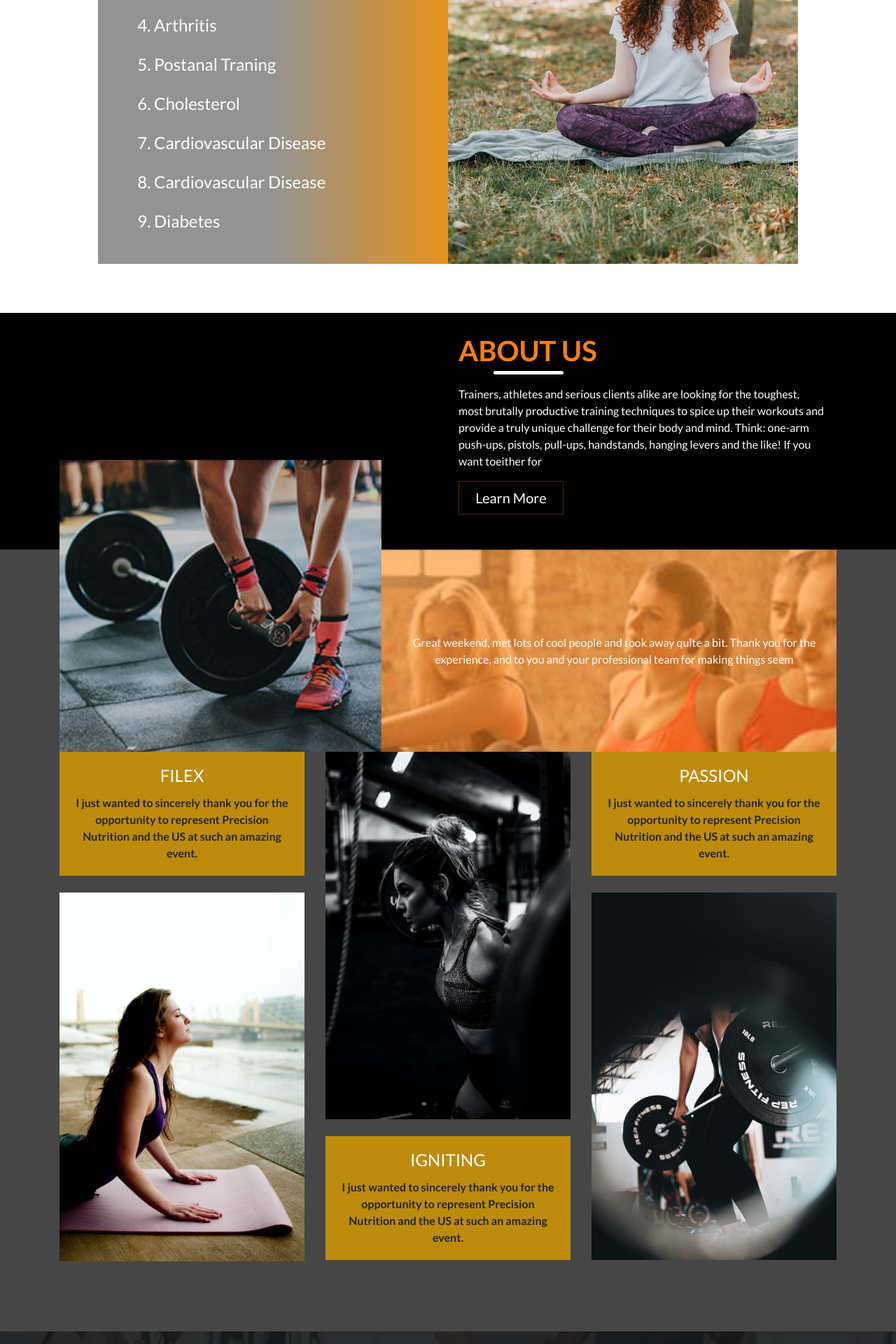
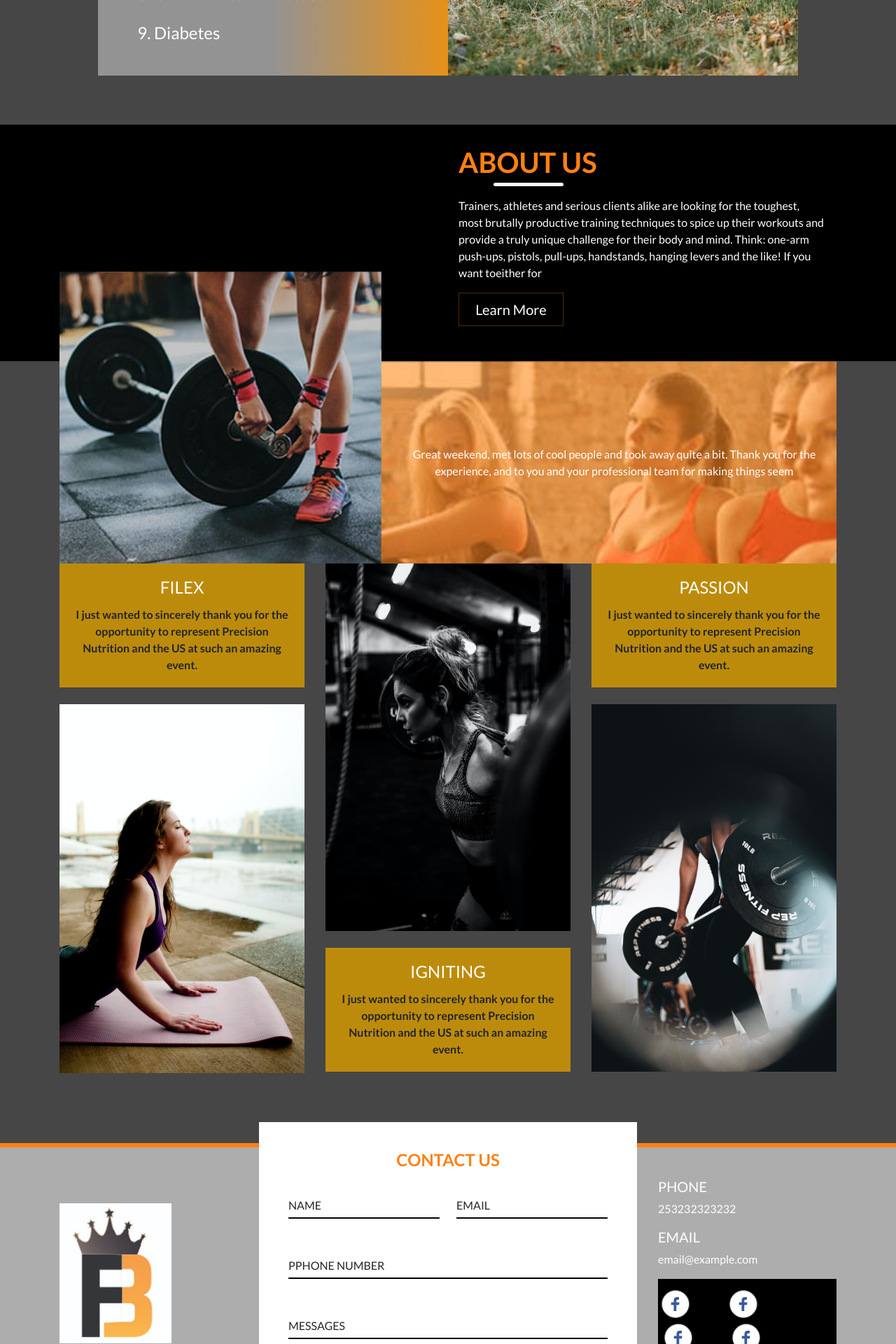
Before and after one commit to neha-2000/Personal-Trainer_website, a PHP site: page /home.html in a window 1280 px wide. Shown: the part 3640-5560 px from the top of the page at 70% size. Run offline with PHP 8.4, Linux system fonts and the light colour scheme.

Commit message:
third commit

```diff
--- a/Contact.php
+++ b/Contact.php
@@ -13,6 +13,7 @@
          $name=$_POST['firstname'];
          $email=$_POST['email'];
          $message=$_POST['Message'];
+         $num=$_POST['num'];
         //  echo $name ."<br>" .$message . "<br>" . $email;
         $servername="localhost";
         $uname="root";
@@ -51,7 +52,7 @@
 
             $mail->isHTML(true);
             $mail->Subject= 'Message Received';
-            $mail->Body='<h3>Name : ' . $name .' <br> Email : ' . $email .'<br> Message : ' . $message .'</h3>';
+            $mail->Body='<h3>Name : ' . $name .' <br> Email : ' . $email .'<br>Number :' . $num .'<br> Message : ' . $message .'</h3>';
            //finally send email
            $mail -> send();
 
@@ -65,7 +66,7 @@
 
             //Closing smtp
             $mail->smtpClose();
-
+            header("Location: home.html");
 
         } catch(Exception $e){
 
--- a/css/style.css
+++ b/css/style.css
@@ -272,7 +272,7 @@ a, a:hover {
 }
 
 footer {
-  background: #101011;
+  background: rgb(173, 173, 173);
   color: #fff;
 }
 footer .footer1 p {
--- a/home.css
+++ b/home.css
@@ -656,6 +656,7 @@ features
 .containerc .rowc {
     margin-right: 10px;
     margin-left: 10px;
+
 }
 
 .containerc .rowc p{
@@ -680,9 +681,18 @@ features
     display: none;
 }
 
+.conditions2 .LCon .conleft{
+    width: 357px;
+    padding-left: 47px;
+    padding-top: 0px;
+    margin: auto;
 }
-
-
+#conrimg {
+    width: 357px;
+    height: 500px;
+    margin: auto;
+}
+}
 .cs-item {
     text-align: center;
     margin-bottom: 30px;
--- a/home.html
+++ b/home.html
@@ -28,20 +28,20 @@
         }
 
         input[type=submit] {
-          background-color: #04AA6D;
+          background-color: goldenrod;
           color: white;
-          padding: 12px 20px;
+          padding: 16px 20px;
           border: none;
-          border-radius: 4px;
+          /* border-radius: 4px; */
           cursor: pointer;
           float: right;
         }
 
         input[type=submit]:hover {
-          background-color: #45a049;
+          background-color: crimson;
         }
 
-        .container {
+        .ccontainer {
           border-radius: 5px;
           background-color: #f2f2f2;
           padding: 20px;
@@ -76,7 +76,7 @@
             margin-top: 0;
           }
         }
-      </style> -->
+      </style>  -->
 </head>
 
 <body>
@@ -104,7 +104,7 @@
       </div>
     </div>
   </div>
-    <section class="container-fluid" id="containerc">
+  <!-- <section class="container-fluid" id="containerc">
         <div class="rowc">
             <h1 class="">Online and Personal Trainer</h1>
             <p class="">
@@ -122,7 +122,7 @@
             </p>
 
         </div>
-    </section>
+    </section> -->
   <div class="container-fluid fh5co-network " id="mission">
     <div class="container">
       <div class="row">
@@ -138,8 +138,8 @@
             muscle wish to have healthier lifestyle FITBANK is right choice</p>
         </div>
         <div class="col-md-6">
-                    <figure class="wow bounceInDown"> <img src="img/whatsfront1.jpeg" alt="gym" class="img-fluid"
-                            width="250px" height="200px" /> </figure>
+          <figure class="wow bounceInDown"> <img src="img/whatsfront1.jpeg" alt="gym" class="img-fluid" width="250px"
+              height="200px" /> </figure>
         </div>
       </div>
     </div>
@@ -315,6 +315,7 @@
       </div>
     </div>
   </div>
+
   <!-- <section id="container">
         <div class="row">
             <h1>Online and Personal Trainer</h1>
@@ -335,7 +336,7 @@
         </div>
     </section> -->
 
-    <section class="conditions2 ">
+  <section class="conditions2 fh5co-content-box">
     <div class="LCon">
       <div class="conleft">
         <h1>CONDITIONS WE MANAGE</h1>
@@ -377,8 +378,7 @@
     <div class="container">
 
       <div class="row">
-                <div class="col-md-5 pr-0"><img src="images/rode-gym.jpg" alt="gym"
-                        class="img-fluid wow bounceInLeft" /> </div>
+        <div class="col-md-5 pr-0"><img src="images/rode-gym.jpg" alt="gym" class="img-fluid wow bounceInLeft" /> </div>
         <div class="col-md-7 pl-0">
           <div class="wow bounceInRight" data-wow-delay=".25s">
             <div class="card-img-overlay">
@@ -427,8 +427,8 @@
           </div>
         </div>
         <div class="col-md-4">
-                    <div class="card"> <img class="card-img-top img-fluid wow bounceInUp" data-wow-delay=".25s"
-                            src="./img/i2.jpg" height="300px" alt="Card image">
+          <div class="card"> <img class="card-img-top img-fluid wow bounceInUp" data-wow-delay=".25s" src="./img/i2.jpg"
+              height="300px" alt="Card image">
             <div class="card-body mt-4 wow bounceInDown" data-wow-delay=".25s">
               <h4 class="card-title">IGNITING</h4>
               <p class="card-text">I just wanted to sincerely thank you for the opportunity to represent
@@ -452,72 +452,71 @@
     </div>
   </div>
 
-    <!-- ***** Features Item End ***** -->
-    <!-- <section>
-        <div class="Maingoal">
-            <h1>OUR MAIN GOAL</h1>
 
-            <div class="lifecyclecard">
-                <div class="lcardbox">
-                    <div class="lcard1">
-                        <div class="i1"></div>
-                        <h1>Nutrition Plan</h1>
+
+  <footer class="container-fluid">
+    <div class="container">
+      <div class="row">
+        <div class="col-md-3 footer1 d-flex wow bounceInLeft" data-wow-delay=".25s">
+          <div class="d-flex flex-wrap align-content-center">
+            <a href="#"><img src="/img/logo.jpeg" width="160px" height="200px" alt="logo" /></a>
+            <h3>FitBank.com</h3>
           </div>
         </div>
-                <div class="lcardbox">
-                    <div class="lcard1">
-                        <div class="i2"></div>
-                        <h1>Medical Health</h1>
+        <div class="col-md-6 footer2 wow bounceInUp" data-wow-delay=".25s" id="contact">
+          <div class="form-box">
+            <h4>CONTACT US</h4>
+            <form action="contact.php" method="POST">
+            <table class="table table-responsive d-table">
+              <tr>
+                <td><input type="text" class="form-control pl-0" placeholder="NAME" name='firstname' /></td>
+                <td><input type="email" class="form-control pl-0" placeholder="EMAIL" name='email'/></td>
+              </tr>
+              <tr>
+                <td colspan="2"></td>
+              </tr>
+              <tr>
+                <td colspan="2"><input type="text" class="form-control pl-0" placeholder="PPHONE NUMBER" name="num"/></td>
+              </tr>
+              <tr>
+                <td colspan="2"></td>
+              </tr>
+              <tr>
+                <td colspan="2"><input type="text" class="form-control pl-0" placeholder="MESSAGES" name="Message" /></td>
+              </tr>
+              <tr>
+                <td colspan="2"></td>
+              </tr>
+              <tr>
+                <td colspan="2" class="text-center pl-0"><button type="submit" class="btn btn-dark" name="submit">SEND</button></td>
+              </tr>
+            </table>
+            </form>
           </div>
         </div>
-                <div class="cs-item">
-                    <span class="flaticon-034-stationary-bike"></span>
-                    <h4>Modern equipment</h4>
-                    <p>Lorem ipsum dolor sit amet, consectetur adipiscing elit, sed do eiusmod tempor incididunt ut
-                        dolore facilisis.</p>
-                </div>
-
+        <div class="col-md-3 footer3 wow bounceInRight" data-wow-delay=".25s">
+          <h5>PHONE</h5>
+          <p>253232323232</p>
+          <h5>EMAIL</h5>
+          <p>email@example.com</p>
+          <div class="social-links">
+            <ul class="nav nav-item">
+              <li><a href="https://www.facebook.com/fh5co" class="btn btn-secondary mr-1 mb-2"><img
+                    src="images/facebook.png" alt="facebook" /></a></li>
+              <li><a href="#" class="btn btn-secondary mr-1 ml-1 mb-2"><img src="images/facebook.png"
+                    alt="facebook" /></a></li>
+              <li><a href="#" class="btn btn-secondary mr-1 ml-1 mb-2"><img src="images/facebook.png"
+                    alt="facebook" /></a></li>
+              <li><a href="#" class="btn btn-secondary ml-1 mb-2"><img src="images/facebook.png" alt="facebook" /></a>
+              </li>
+            </ul>
           </div>
         </div>
       </div>
-    </section> -->
-    <!-- <div class="i2"></div> -->
-    <!-- <div class="right">
-        </div> -->
+    </div>
+  </footer>
 
-    <!-- <div class="contact">
-            <div class="container-contact">
-              <form action="Contact.php" method="POST">
-                <div class="row">
-                  <div class="col-25">
-                    <label for="fname"> Name</label>
-                  </div>
-                  <div class="col-75">
-                    <input type="text" id="fname" name="firstname" placeholder="Your name..">
-                  </div>
-                </div>
-                <div class="row">
-                  <div class="col-25">
-                    <label for="lname">Your Email</label>
-                  </div>
-                  <div class="col-75">
-                    <input type="text" id="email" name="email" placeholder="Forexample@gmail.com">
-                  </div>
-                </div>
-                <div class="row">
-                  <div class="col-25">
-                    <label for="subject">Message</label>
-                  </div>
-                  <div class="col-75">
-                    <textarea id="subject" name="Message" placeholder="Write something.." style="height:200px"></textarea>
-                  </div>
-                </div>
-                <div class="row">
-                  <input type="submit" value="Submit" name="submit">
-                </div>
-              </form>
-            </div>
-          </div> -->
+
   <div class="footer">
     <div class="overlayf"></div>
 
@@ -528,20 +527,6 @@
     </div>
     <div class="line"></div>
   </div>
-
-    <!-- <div class="intro">
-        <div class="mainintro">
-
-        <h1>Why to choose FITBANK as your Fitness partner?</h1>
-        <div class="leftintro">
-            <div class="left1"><h1>LifeStyle<h1>Healthy diet plans</h1></div>
-            <div class="left2"><h1>Fitness traning</h1></div>
-            <div class="left3"><h1>Mindset</h1></div>
-        </div>
-        </div>
-       <div class="line2"></div>
-        <p> You know exercise is good for you , FITBANK will help you to achieve your goal with proper guidance and workout plans. The purpose of training is to tighten up the slack, toughen the body, and polish the spirit Whether you want to loose weight ,tone up body ,gain muscle wish to have healthier lifestyle FITBANK is right choice The purpose of training is to tighten up the slack, toughen the body, and polish the spirit Whether you want to loose weight ,tone up body ,gain muscle wish to have healthier lifestyle FITBANK is right choice</p>
-    </div> -->
   <script src="js/resp.js"></script>
   <!-- Optional JavaScript -->
   <!-- jQuery first, then Bootstrap JS, ... -->
```
Also changed, not shown: img/logo.jpeg (added). Lines whose indentation alone changed are shown as unchanged.
